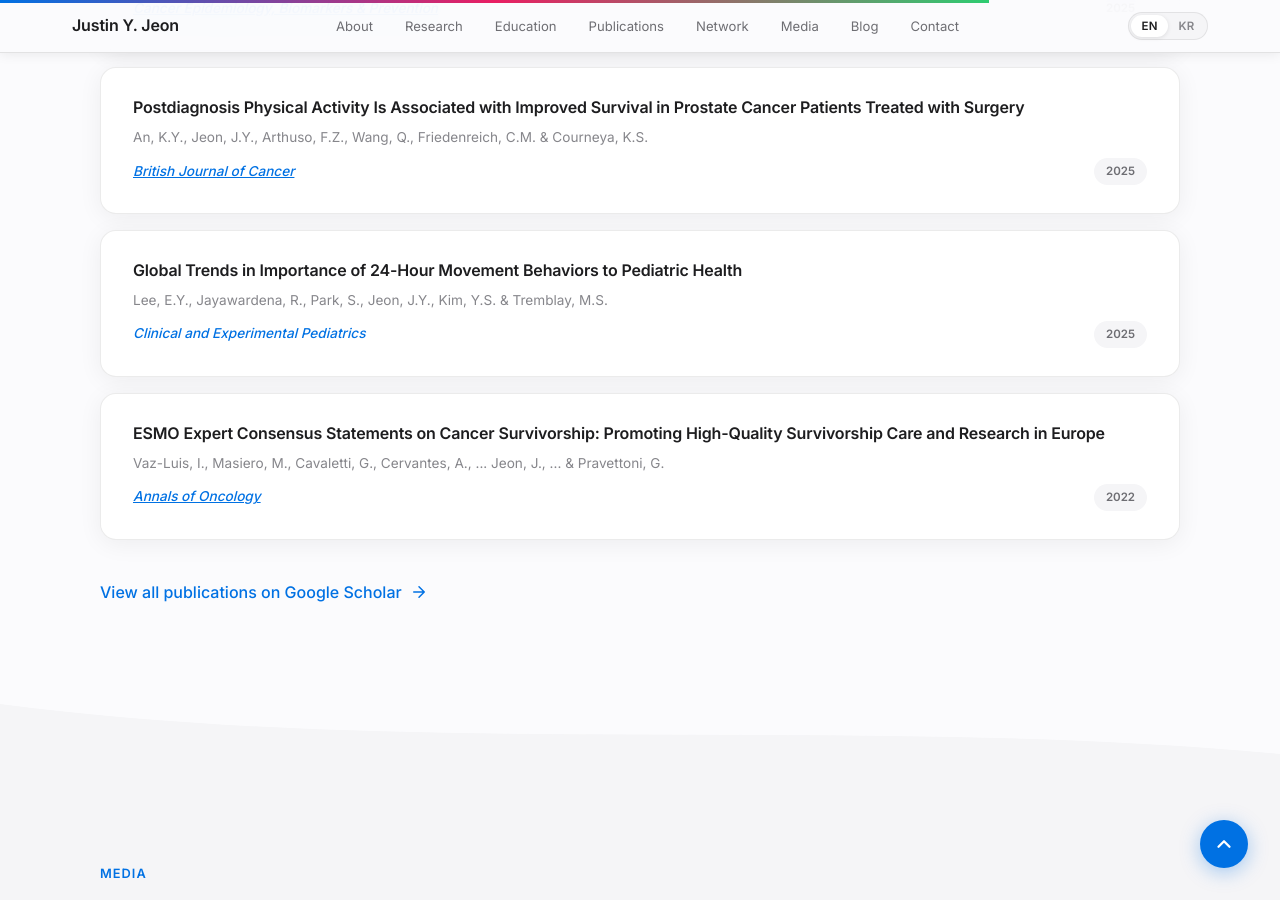
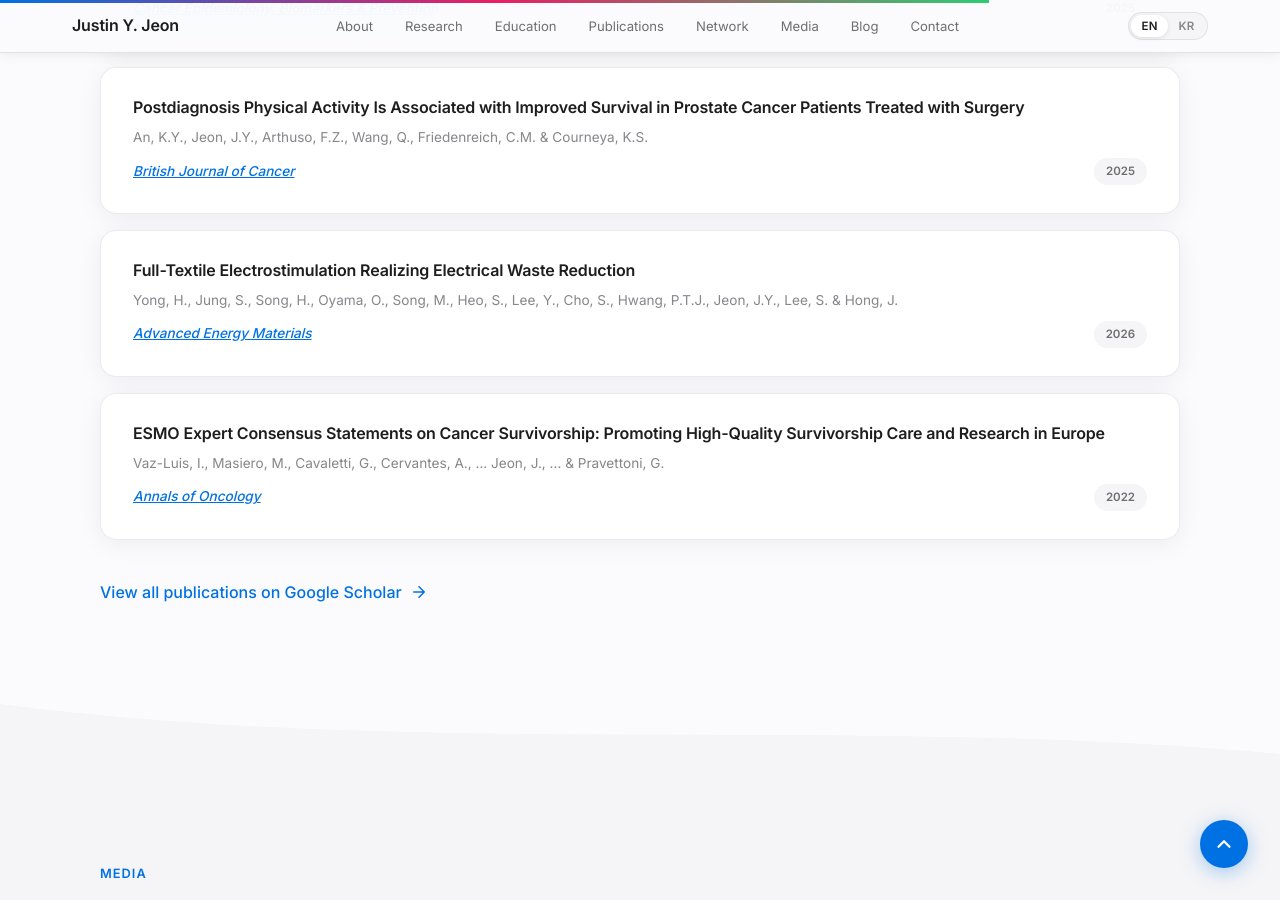
Before and after one commit to justinjeon70-hue/justin-jeon-website, a Jekyll site: the page built from index.html, in a window 1280 px wide and 900 px high, scrolled down 6585 px. Built offline with Jekyll 4.4.1, drawn with Linux system fonts in a browser that asks for light colours.

Commit message:
Replace Clinical Experimental Pediatrics with Advanced Energy Materials paper
Co-Authored-By: Claude Opus 4.6 <noreply@anthropic.com>

```diff
--- a/index.html
+++ b/index.html
@@ -1393,11 +1393,11 @@ layout: null
                 </div>
             </div>
             <div class="pub-card glow-card fade-in">
-                <div class="pub-title">Global Trends in Importance of 24-Hour Movement Behaviors to Pediatric Health</div>
-                <div class="pub-authors">Lee, E.Y., Jayawardena, R., Park, S., Jeon, J.Y., Kim, Y.S. &amp; Tremblay, M.S.</div>
+                <div class="pub-title">Full-Textile Electrostimulation Realizing Electrical Waste Reduction</div>
+                <div class="pub-authors">Yong, H., Jung, S., Song, H., Oyama, O., Song, M., Heo, S., Lee, Y., Cho, S., Hwang, P.T.J., Jeon, J.Y., Lee, S. &amp; Hong, J.</div>
                 <div class="pub-footer">
-                    <span class="pub-journal">Clinical and Experimental Pediatrics</span>
-                    <span class="pub-year-badge">2025</span>
+                    <a href="https://doi.org/10.1002/aenm.202504607" target="_blank" class="pub-journal">Advanced Energy Materials</a>
+                    <span class="pub-year-badge">2026</span>
                 </div>
             </div>
             <div class="pub-card glow-card fade-in">
```
